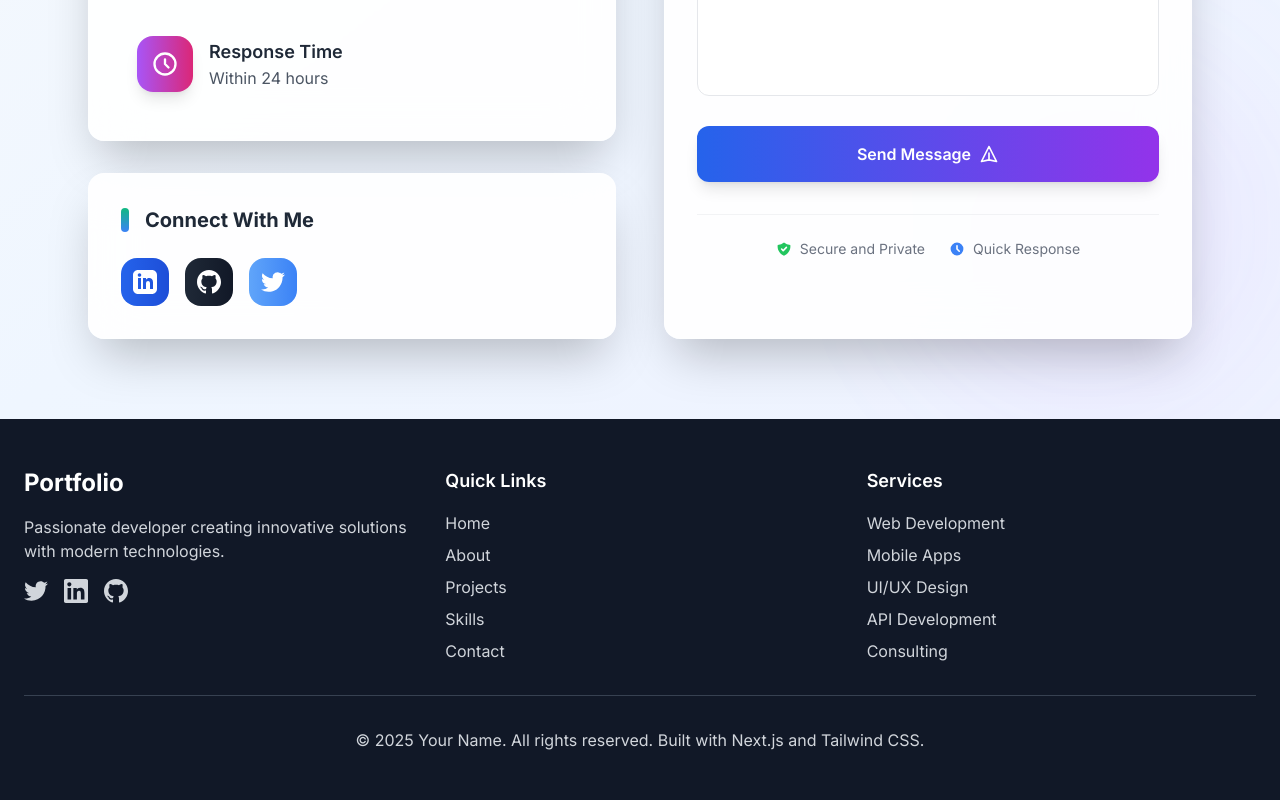
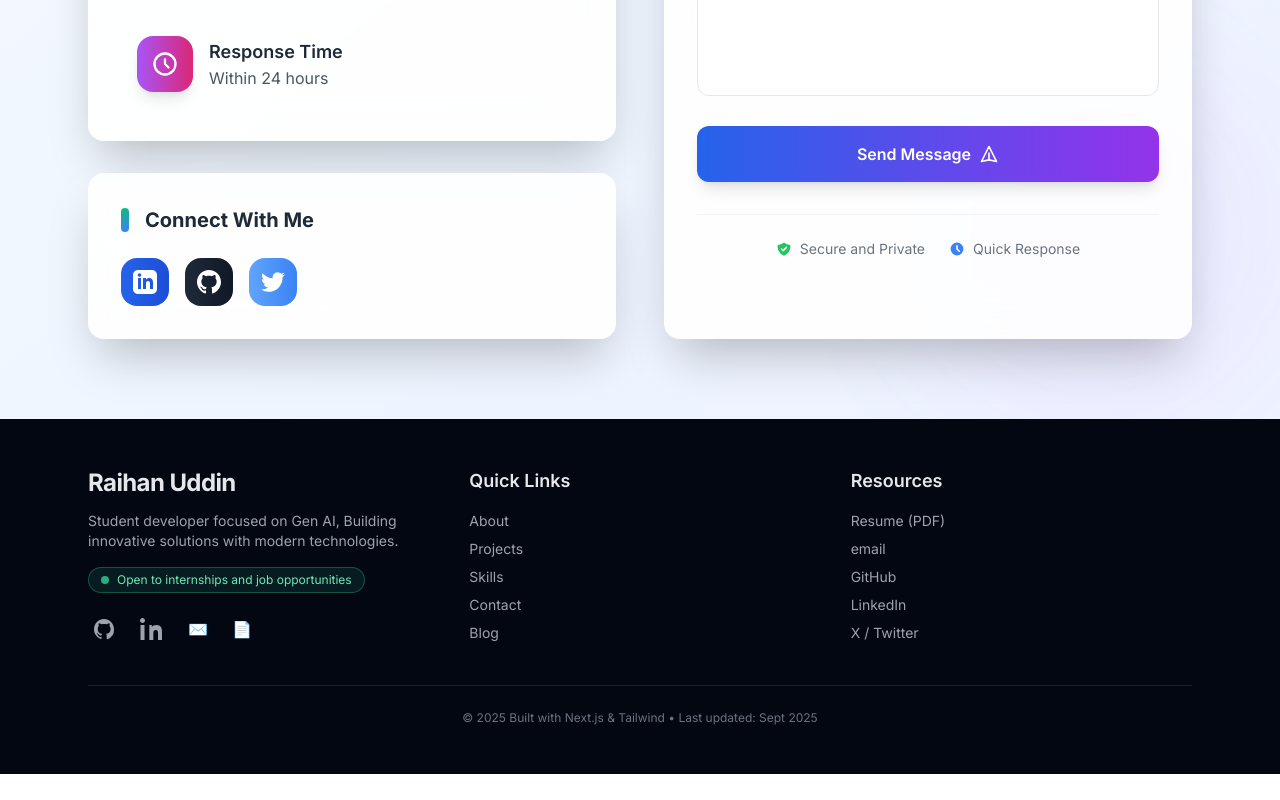
Before and after one commit to Raihan2511/my-portfolio, a Next.js app: page / in a window 1280 px wide. Shown: the part 3600-4400 px from the top of the page. After the commit the page ends 4374 px from the top, so only its background shows below. Built offline with nearby package versions, Linux system fonts and the light colour scheme.

Commit message:
updated the footer section

```diff
--- a/components/Footer.js
+++ b/components/Footer.js
@@ -1,59 +1,171 @@
+// // components/Footer.js
+// export default function Footer() {
+//   return (
+//     <footer className="bg-gray-900 text-white py-12">
+//       <div className="container mx-auto px-6">
+//         <div className="grid md:grid-cols-3 gap-8">
+//           <div>
+//             <h3 className="text-2xl font-bold mb-4">Portfolio</h3>
+//             <p className="text-gray-300 mb-4">
+//               Passionate developer creating innovative solutions with modern technologies.
+//             </p>
+//             <div className="flex space-x-4">
+//               <a href="#" className="text-gray-300 hover:text-white transition-colors">
+//                 <svg className="w-6 h-6" fill="currentColor" viewBox="0 0 24 24">
+//                   <path d="M24 4.557c-.883.392-1.832.656-2.828.775 1.017-.609 1.798-1.574 2.165-2.724-.951.564-2.005.974-3.127 1.195-.897-.957-2.178-1.555-3.594-1.555-3.179 0-5.515 2.966-4.797 6.045-4.091-.205-7.719-2.165-10.148-5.144-1.29 2.213-.669 5.108 1.523 6.574-.806-.026-1.566-.247-2.229-.616-.054 2.281 1.581 4.415 3.949 4.89-.693.188-1.452.232-2.224.084.626 1.956 2.444 3.379 4.6 3.419-2.07 1.623-4.678 2.348-7.29 2.04 2.179 1.397 4.768 2.212 7.548 2.212 9.142 0 14.307-7.721 13.995-14.646.962-.695 1.797-1.562 2.457-2.549z"/>
+//                 </svg>
+//               </a>
+//               <a href="#" className="text-gray-300 hover:text-white transition-colors">
+//                 <svg className="w-6 h-6" fill="currentColor" viewBox="0 0 24 24">
+//                   <path d="M20.447 20.452h-3.554v-5.569c0-1.328-.027-3.037-1.852-3.037-1.853 0-2.136 1.445-2.136 2.939v5.667H9.351V9h3.414v1.561h.046c.477-.9 1.637-1.85 3.37-1.85 3.601 0 4.267 2.37 4.267 5.455v6.286zM5.337 7.433c-1.144 0-2.063-.926-2.063-2.065 0-1.138.92-2.063 2.063-2.063 1.14 0 2.064.925 2.064 2.063 0 1.139-.925 2.065-2.064 2.065zm1.782 13.019H3.555V9h3.564v11.452zM22.225 0H1.771C.792 0 0 .774 0 1.729v20.542C0 23.227.792 24 1.771 24h20.451C23.2 24 24 23.227 24 22.271V1.729C24 .774 23.2 0 22.222 0h.003z"/>
+//                 </svg>
+//               </a>
+//               <a href="#" className="text-gray-300 hover:text-white transition-colors">
+//                 <svg className="w-6 h-6" fill="currentColor" viewBox="0 0 24 24">
+//                   <path d="M12 0c-6.626 0-12 5.373-12 12 0 5.302 3.438 9.8 8.207 11.387.599.111.793-.261.793-.577v-2.234c-3.338.726-4.033-1.416-4.033-1.416-.546-1.387-1.333-1.756-1.333-1.756-1.089-.745.083-.729.083-.729 1.205.084 1.839 1.237 1.839 1.237 1.07 1.834 2.807 1.304 3.492.997.107-.775.418-1.305.762-1.604-2.665-.305-5.467-1.334-5.467-5.931 0-1.311.469-2.381 1.236-3.221-.124-.303-.535-1.524.117-3.176 0 0 1.008-.322 3.301 1.23.957-.266 1.983-.399 3.003-.404 1.02.005 2.047.138 3.006.404 2.291-1.552 3.297-1.23 3.297-1.23.653 1.653.242 2.874.118 3.176.77.84 1.235 1.911 1.235 3.221 0 4.609-2.807 5.624-5.479 5.921.43.372.823 1.102.823 2.222v3.293c0 .319.192.694.801.576 4.765-1.589 8.199-6.086 8.199-11.386 0-6.627-5.373-12-12-12z"/>
+//                 </svg>
+//               </a>
+//             </div>
+//           </div>
+
+//           <div>
+//             <h4 className="text-lg font-semibold mb-4">Quick Links</h4>
+//             <ul className="space-y-2">
+//               <li><a href="#home" className="text-gray-300 hover:text-white transition-colors">Home</a></li>
+//               <li><a href="#about" className="text-gray-300 hover:text-white transition-colors">About</a></li>
+//               <li><a href="#projects" className="text-gray-300 hover:text-white transition-colors">Projects</a></li>
+//               <li><a href="#skills" className="text-gray-300 hover:text-white transition-colors">Skills</a></li>
+//               <li><a href="#contact" className="text-gray-300 hover:text-white transition-colors">Contact</a></li>
+//             </ul>
+//           </div>
+
+//           <div>
+//             <h4 className="text-lg font-semibold mb-4">Services</h4>
+//             <ul className="space-y-2 text-gray-300">
+//               <li>Web Development</li>
+//               <li>Mobile Apps</li>
+//               <li>UI/UX Design</li>
+//               <li>API Development</li>
+//               <li>Consulting</li>
+//             </ul>
+//           </div>
+//         </div>
+
+//         <div className="border-t border-gray-700 mt-8 pt-8 text-center">
+//           <p className="text-gray-300">
+//             © 2025 Your Name. All rights reserved. Built with Next.js and Tailwind CSS.
+//           </p>
+//         </div>
+//       </div>
+//     </footer>
+//   );
+// }
+
 // components/Footer.js
+import Link from "next/link";
+
 export default function Footer() {
+  const year = new Date().getFullYear();
+
   return (
-    <footer className="bg-gray-900 text-white py-12">
-      <div className="container mx-auto px-6">
-        <div className="grid md:grid-cols-3 gap-8">
+    <footer aria-labelledby="site-footer-title" className="bg-gray-950 text-gray-200">
+      <div className="mx-auto max-w-6xl px-6 py-12">
+        <div className="grid gap-10 md:grid-cols-3">
+          {/* Brand + About */}
           <div>
-            <h3 className="text-2xl font-bold mb-4">Portfolio</h3>
-            <p className="text-gray-300 mb-4">
-              Passionate developer creating innovative solutions with modern technologies.
+            <h3 id="site-footer-title" className="text-2xl font-bold tracking-tight">
+              Raihan Uddin
+            </h3>
+            <p className="mt-3 text-sm text-gray-400">
+              Student developer focused on Gen AI, Building innovative solutions with modern technologies.
             </p>
-            <div className="flex space-x-4">
-              <a href="#" className="text-gray-300 hover:text-white transition-colors">
-                <svg className="w-6 h-6" fill="currentColor" viewBox="0 0 24 24">
-                  <path d="M24 4.557c-.883.392-1.832.656-2.828.775 1.017-.609 1.798-1.574 2.165-2.724-.951.564-2.005.974-3.127 1.195-.897-.957-2.178-1.555-3.594-1.555-3.179 0-5.515 2.966-4.797 6.045-4.091-.205-7.719-2.165-10.148-5.144-1.29 2.213-.669 5.108 1.523 6.574-.806-.026-1.566-.247-2.229-.616-.054 2.281 1.581 4.415 3.949 4.89-.693.188-1.452.232-2.224.084.626 1.956 2.444 3.379 4.6 3.419-2.07 1.623-4.678 2.348-7.29 2.04 2.179 1.397 4.768 2.212 7.548 2.212 9.142 0 14.307-7.721 13.995-14.646.962-.695 1.797-1.562 2.457-2.549z"/>
+
+            {/* Availability badge */}
+            <p className="mt-4 inline-flex items-center rounded-full border border-emerald-400/30 bg-emerald-400/10 px-3 py-1 text-xs text-emerald-300">
+              <span className="mr-2 inline-block h-2 w-2 rounded-full bg-emerald-400 animate-pulse" />
+              Open to internships and job opportunities
+            </p>
+
+            {/* Socials */}
+            <div className="mt-5 flex items-center gap-4">
+              <a
+                href="https://github.com/yourhandle"
+                target="_blank"
+                rel="noopener noreferrer"
+                aria-label="GitHub"
+                className="rounded p-1 text-gray-400 outline-none transition hover:text-white focus-visible:ring-2 focus-visible:ring-indigo-400"
+                title="GitHub"
+              >
+                <svg className="h-6 w-6" fill="currentColor" viewBox="0 0 24 24" aria-hidden="true">
+                  <path d="M12 2C6.48 2 2 6.58 2 12.26c0 4.52 2.87 8.35 6.85 9.71.5.1.68-.22.68-.48 0-.24-.01-.88-.01-1.72-2.78.62-3.37-1.37-3.37-1.37-.46-1.2-1.13-1.52-1.13-1.52-.93-.65.07-.64.07-.64 1.03.07 1.57 1.08 1.57 1.08.91 1.58 2.39 1.12 2.97.86.09-.68.36-1.12.66-1.38-2.22-.26-4.55-1.14-4.55-5.08 0-1.12.39-2.04 1.03-2.76-.1-.26-.45-1.31.1-2.73 0 0 .84-.27 2.76 1.05.8-.23 1.66-.35 2.52-.35s1.72.12 2.52.35c1.92-1.32 2.76-1.05 2.76-1.05.55 1.42.2 2.47.1 2.73.64.72 1.03 1.64 1.03 2.76 0 3.95-2.34 4.81-4.57 5.07.37.33.7.98.7 1.98 0 1.43-.01 2.59-.01 2.94 0 .27.18.59.69.48A10.03 10.03 0 0 0 22 12.26C22 6.58 17.52 2 12 2z" />
                 </svg>
               </a>
-              <a href="#" className="text-gray-300 hover:text-white transition-colors">
-                <svg className="w-6 h-6" fill="currentColor" viewBox="0 0 24 24">
-                  <path d="M20.447 20.452h-3.554v-5.569c0-1.328-.027-3.037-1.852-3.037-1.853 0-2.136 1.445-2.136 2.939v5.667H9.351V9h3.414v1.561h.046c.477-.9 1.637-1.85 3.37-1.85 3.601 0 4.267 2.37 4.267 5.455v6.286zM5.337 7.433c-1.144 0-2.063-.926-2.063-2.065 0-1.138.92-2.063 2.063-2.063 1.14 0 2.064.925 2.064 2.063 0 1.139-.925 2.065-2.064 2.065zm1.782 13.019H3.555V9h3.564v11.452zM22.225 0H1.771C.792 0 0 .774 0 1.729v20.542C0 23.227.792 24 1.771 24h20.451C23.2 24 24 23.227 24 22.271V1.729C24 .774 23.2 0 22.222 0h.003z"/>
+
+              <a
+                href="https://www.linkedin.com/in/itsraihanuddin/"
+                target="_blank"
+                rel="noopener noreferrer"
+                aria-label="LinkedIn"
+                className="rounded p-1 text-gray-400 outline-none transition hover:text-white focus-visible:ring-2 focus-visible:ring-indigo-400"
+                title="LinkedIn"
+              >
+                <svg className="h-6 w-6" viewBox="0 0 24 24" fill="currentColor" aria-hidden="true">
+                  <path d="M4.98 3.5C4.98 4.88 3.86 6 2.5 6S0 4.88 0 3.5 1.12 1 2.5 1s2.48 1.12 2.48 2.5zM.5 8h4V23h-4V8zm7.5 0h3.8v2.05h.05C12.5 8.9 14.2 8 16.4 8 21 8 22 10.9 22 15.1V23h-4v-6.5c0-1.55-.03-3.55-2.16-3.55-2.17 0-2.5 1.7-2.5 3.44V23h-4V8z" />
                 </svg>
               </a>
-              <a href="#" className="text-gray-300 hover:text-white transition-colors">
-                <svg className="w-6 h-6" fill="currentColor" viewBox="0 0 24 24">
-                  <path d="M12 0c-6.626 0-12 5.373-12 12 0 5.302 3.438 9.8 8.207 11.387.599.111.793-.261.793-.577v-2.234c-3.338.726-4.033-1.416-4.033-1.416-.546-1.387-1.333-1.756-1.333-1.756-1.089-.745.083-.729.083-.729 1.205.084 1.839 1.237 1.839 1.237 1.07 1.834 2.807 1.304 3.492.997.107-.775.418-1.305.762-1.604-2.665-.305-5.467-1.334-5.467-5.931 0-1.311.469-2.381 1.236-3.221-.124-.303-.535-1.524.117-3.176 0 0 1.008-.322 3.301 1.23.957-.266 1.983-.399 3.003-.404 1.02.005 2.047.138 3.006.404 2.291-1.552 3.297-1.23 3.297-1.23.653 1.653.242 2.874.118 3.176.77.84 1.235 1.911 1.235 3.221 0 4.609-2.807 5.624-5.479 5.921.43.372.823 1.102.823 2.222v3.293c0 .319.192.694.801.576 4.765-1.589 8.199-6.086 8.199-11.386 0-6.627-5.373-12-12-12z"/>
-                </svg>
+
+              <a
+                href="mailto:uraihan2511@gmail.com"
+                aria-label="Email"
+                className="rounded p-1 text-gray-400 outline-none transition hover:text-white focus-visible:ring-2 focus-visible:ring-indigo-400"
+                title="Email"
+              >
+                <span className="sr-only">Email</span>
+                ✉️
+              </a>
+
+              <a
+                href="https://github.com/Raihan2511/Raihan2511.github.io/blob/main/resume_rkmveri.pdf"
+                aria-label="Download Resume"
+                className="rounded p-1 text-gray-400 outline-none transition hover:text-white focus-visible:ring-2 focus-visible:ring-indigo-400"
+                title="Resume (PDF)"
+                download
+              >
+                <span className="sr-only">Resume</span>
+                📄
               </a>
             </div>
           </div>
 
+          {/* Quick Links */}
+          <nav aria-label="Quick links">
+            <h4 className="text-lg font-semibold">Quick Links</h4>
+            <ul className="mt-4 space-y-2 text-sm">
+              <li><Link href="#about" className="text-gray-400 hover:text-white">About</Link></li>
+              <li><Link href="#projects" className="text-gray-400 hover:text-white">Projects</Link></li>
+              <li><Link href="#skills" className="text-gray-400 hover:text-white">Skills</Link></li>
+              <li><Link href="#contact" className="text-gray-400 hover:text-white">Contact</Link></li>
+              <li><Link href="/blog" className="text-gray-400 hover:text-white">Blog</Link></li>
+            </ul>
+          </nav>
+
+          {/* Resources */}
           <div>
-            <h4 className="text-lg font-semibold mb-4">Quick Links</h4>
-            <ul className="space-y-2">
-              <li><a href="#home" className="text-gray-300 hover:text-white transition-colors">Home</a></li>
-              <li><a href="#about" className="text-gray-300 hover:text-white transition-colors">About</a></li>
-              <li><a href="#projects" className="text-gray-300 hover:text-white transition-colors">Projects</a></li>
-              <li><a href="#skills" className="text-gray-300 hover:text-white transition-colors">Skills</a></li>
-              <li><a href="#contact" className="text-gray-300 hover:text-white transition-colors">Contact</a></li>
-            </ul>
-          </div>
-
-          <div>
-            <h4 className="text-lg font-semibold mb-4">Services</h4>
-            <ul className="space-y-2 text-gray-300">
-              <li>Web Development</li>
-              <li>Mobile Apps</li>
-              <li>UI/UX Design</li>
-              <li>API Development</li>
-              <li>Consulting</li>
+            <h4 className="text-lg font-semibold">Resources</h4>
+            <ul className="mt-4 space-y-2 text-sm text-gray-400">
+              <li><a className="hover:text-white" href="https://github.com/Raihan2511/Raihan2511.github.io/blob/main/resume_rkmveri.pdf" download>Resume (PDF)</a></li>
+              <li><a className="hover:text-white" href="mailto:uraihan2511@gmail.com">email</a></li>
+              <li><a className="hover:text-white" href="https://github.com/Raihan2511" target="_blank" rel="noopener noreferrer">GitHub</a></li>
+              <li><a className="hover:text-white" href="https://www.linkedin.com/in/itsraihanuddin/" target="_blank" rel="noopener noreferrer">LinkedIn</a></li>
+              <li><a className="hover:text-white" href="https://x.com/yourhandle" target="_blank" rel="noopener noreferrer">X / Twitter</a></li>
             </ul>
           </div>
         </div>
 
-        <div className="border-t border-gray-700 mt-8 pt-8 text-center">
-          <p className="text-gray-300">
-            © 2025 Your Name. All rights reserved. Built with Next.js and Tailwind CSS.
+        {/* Bottom bar */}
+        <div className="mt-10 border-t border-white/10 pt-6 text-center">
+          <p className="text-xs text-gray-500">
+            © {year} Built with Next.js & Tailwind • Last updated: Sept 2025
           </p>
         </div>
       </div>
```
